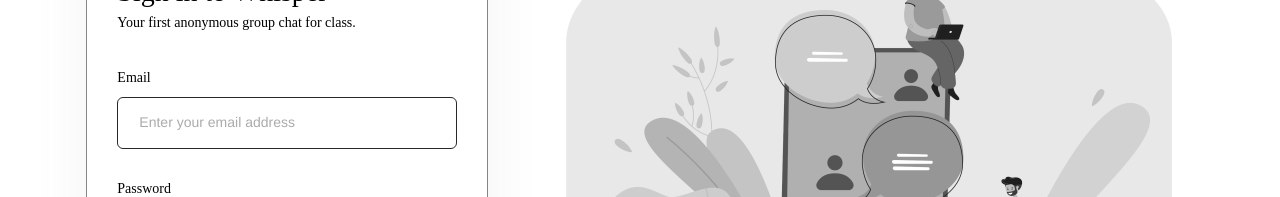
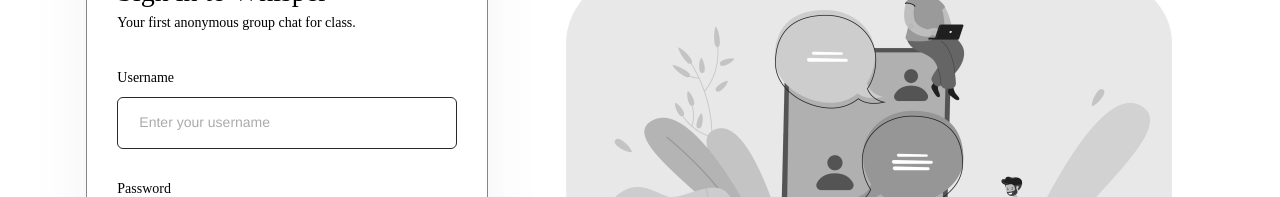
Before and after one commit to COSE451-2023-2-Team2/whisper-client, a Next.js app: page / in a window 1280 px wide. Shown: the part 226-423 px from the top of the page. Built offline with nearby package versions, Linux system fonts and the light colour scheme; no server answers.

Commit message:
feat: connect login to server

```diff
--- a/src/components/organs/LoginForm/index.tsx
+++ b/src/components/organs/LoginForm/index.tsx
@@ -7,13 +7,18 @@
 import ErrorModal from "@/components/popup/MessageModal";
 import useInputValidation from "@/hooks/useInputValidation";
 import { useRouter } from "next/router";
+import useSocket from "@/hooks/useSocket";
 
 export default function LoginForm() {
   const [, setIsLoggedIn] = useContext(AuthContext);
   const [, setModal] = useContext(ModalContext);
   const router = useRouter();
 
-  const { input: email, isValidInput: isValidEmail, inputChangeHandler: emailChangeHandler } = useInputValidation();
+  const {
+    input: userName,
+    isValidInput: isValidUserName,
+    inputChangeHandler: userNameChangeHandler
+  } = useInputValidation();
 
   const {
     input: password,
@@ -21,27 +26,32 @@
     inputChangeHandler: passwordChangeHandler
   } = useInputValidation();
 
-  const submitHandler = () => {
-    localStorage.setItem("isLoggedIn", "true");
-    // TODO 이곳에 로그인 관련 로직 추가
-    setIsLoggedIn(true);
-    router.push({
-      pathname: "/chat"
-    });
-    // setModal(<ErrorModal error="login" />);
+  const { requestAuth } = useSocket();
+
+  const submitHandler = async () => {
+    const success = await requestAuth({ MessageType: "login", pw: password, id: userName });
+    if (success) {
+      localStorage.setItem("isLoggedIn", "true");
+      setIsLoggedIn(true);
+      router.push({
+        pathname: "/chat"
+      });
+    } else {
+      setModal(<ErrorModal messageType="login" />);
+    }
   };
 
   return (
     <div className={s.login_form}>
       <div className={s.login_input}>
         <InputField
-          id="email"
+          id="username"
           type="text"
-          label="Email"
-          placeholder="Enter your email address"
-          value={email}
-          isCorrect={isValidEmail === "default" || isValidEmail === "true"}
-          onChange={emailChangeHandler}
+          label="Username"
+          placeholder="Enter your username"
+          value={userName}
+          isCorrect={isValidUserName === "default" || isValidUserName === "true"}
+          onChange={userNameChangeHandler}
         ></InputField>
         <InputField
           id="password"
@@ -56,7 +66,7 @@
       <div className={s.login_button}>
         <ButtonSubmit
           name="Login"
-          disabled={!(isValidEmail === "true" && isValidPassword === "true")}
+          disabled={!(isValidUserName === "true" && isValidPassword === "true")}
           onClick={submitHandler}
         ></ButtonSubmit>
       </div>
--- a/src/components/organs/RegisterForm/index.tsx
+++ b/src/components/organs/RegisterForm/index.tsx
@@ -62,11 +62,11 @@
     setIsRegisterFirstPage(false);
   };
 
-  const { requestRegister } = useSocket();
+  const { requestAuth } = useSocket();
 
   const submitHandler = async () => {
     if (isValidEmail === "true" && isValidPassword === "true" && isConfirmSame === "true") {
-      const success = await requestRegister({ MessageType: "register", email, pw: password, id: userName });
+      const success = await requestAuth({ MessageType: "register", email, pw: password, id: userName });
       if (success) {
         setModal(<ErrorModal messageType="register_success" />);
         setIsRegisterFirstPage(false);
--- a/src/hooks/useSocket.tsx
+++ b/src/hooks/useSocket.tsx
@@ -3,6 +3,7 @@
 
 // NOTE: formatted with server type
 export type LoginReq = {
+  MessageType: string;
   id: string;
   pw: string;
 };
@@ -32,11 +33,7 @@
     socket?.send(message);
   };
 
-  const requestLogin = (req: LoginReq) => {
-    socket?.send(JSON.stringify(req));
-  };
-
-  const requestRegister = async (req: RegisterReq): Promise<boolean> => {
+  const requestAuth = async (req: LoginReq | RegisterReq): Promise<boolean> => {
     return new Promise((resolve) => {
       if (socket) {
         socket.send(JSON.stringify(req));
@@ -64,7 +61,6 @@
   return {
     isSocketConnected,
     requestSendMessage,
-    requestLogin,
-    requestRegister
+    requestAuth
   };
 }
```
